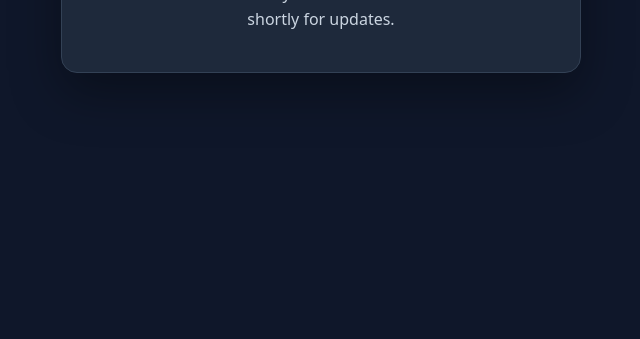
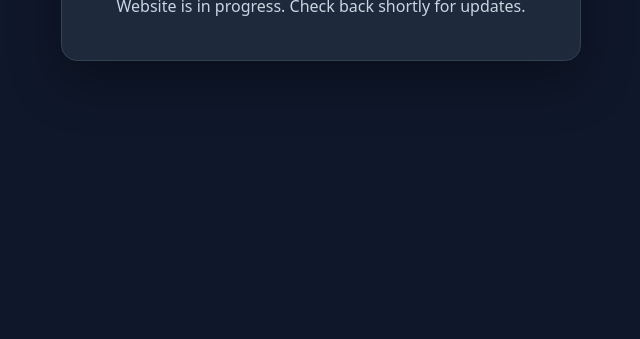
Before and after one commit to mkavin01/wedding_website, a plain HTML site: page index.html in a window 1280 px wide. Shown: the part 461-800 px from the top of the page, without its empty margins (319-959 px from the left). Drawn offline with Linux system fonts and the light colour scheme.

Commit message:
Update index.html

```diff
--- a/index.html
+++ b/index.html
@@ -52,7 +52,7 @@
   <main class="card">
     <span class="badge">In Progress</span>
     <h1>Something New Is Coming Soon</h1>
-    <p>This website is currently under construction. Check back shortly for updates.</p>
+    <p>Website is in progress. Check back shortly for updates.</p>
   </main>
 </body>
 </html>
```
